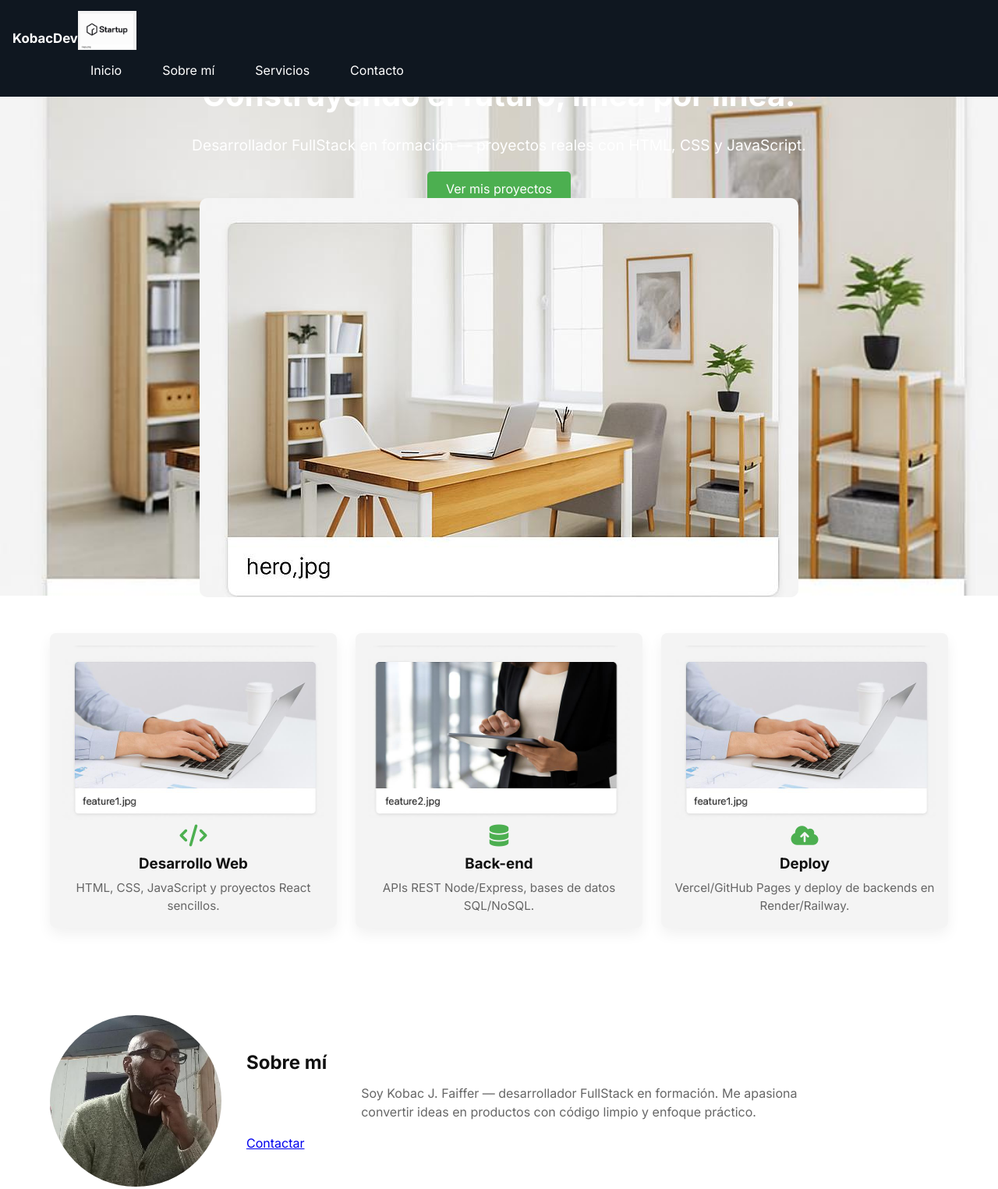
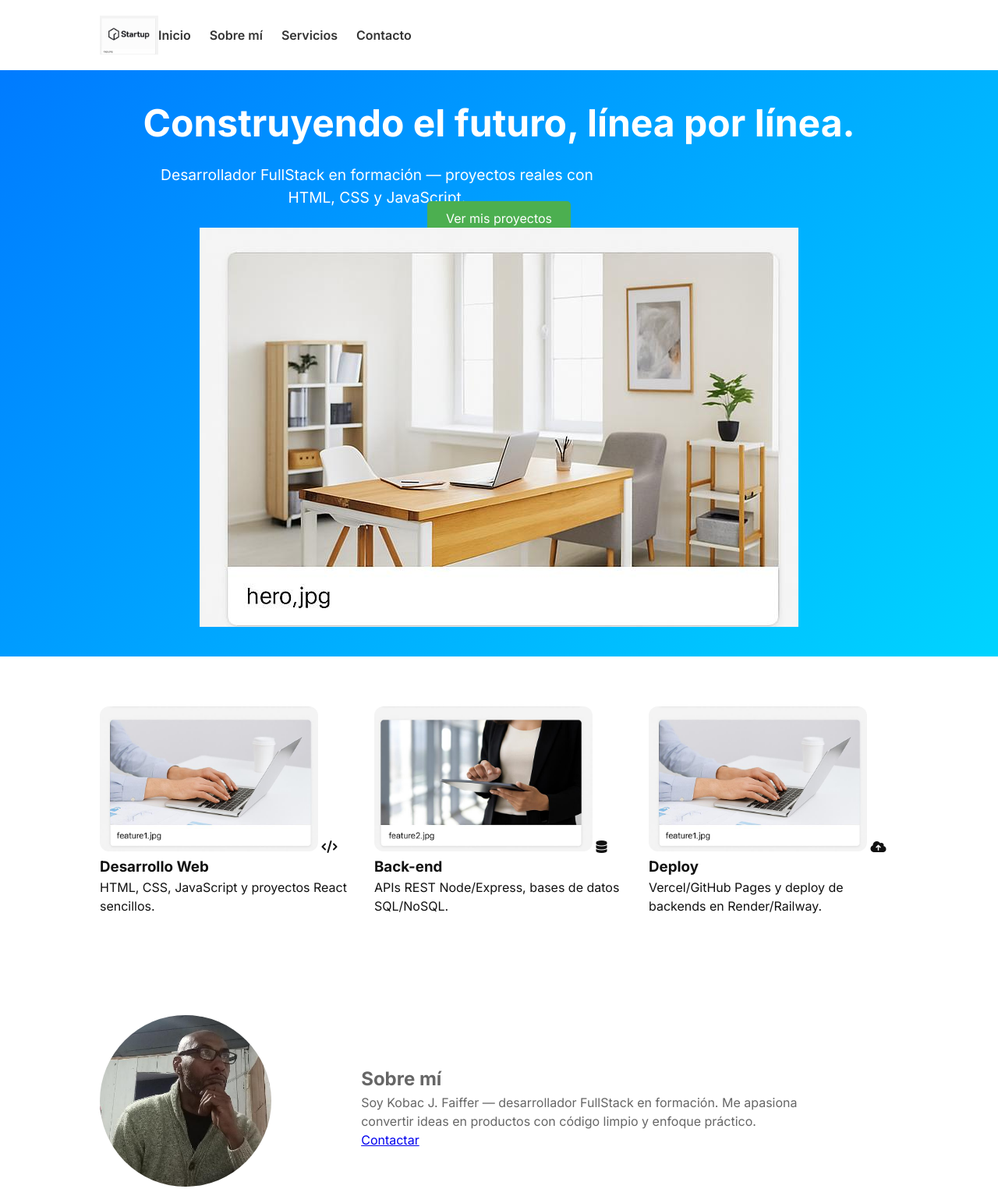
Before and after one commit to Kobacvjfaiffer/landing-page-clon, a plain HTML site: page index.html in a window 1280 px wide. Shown: the top 1525 px of the page at 78% size. Drawn offline with Linux system fonts and the light colour scheme.

Commit message:
fix navbar and features images

```diff
--- a/index.html
+++ b/index.html
@@ -5,12 +5,14 @@
   <meta name="viewport" content="width=device-width, initial-scale=1.0">
   <title>Landing Clon</title>
   <link rel="stylesheet" href="style.css">
-  <!-- Google Font (opcional) -->
+  <!-- Google Font -->
   <link href="https://fonts.googleapis.com/css2?family=Inter:wght@300;400;600;700&display=swap" rel="stylesheet">
   <!-- Font Awesome -->
   <link rel="stylesheet" href="https://cdnjs.cloudflare.com/ajax/libs/font-awesome/6.5.0/css/all.min.css">
+</head>
 
-</head>
+<body>
+  <!-- JS NAV -->
   <script>
     document.addEventListener('DOMContentLoaded', function(){
       const navToggle = document.querySelector('.nav-toggle');
@@ -22,7 +24,6 @@ document.addEventListener('DOMContentLoaded', function(){
         nav.classList.toggle('open');
       });
 
-  // cerrar menú al pulsar un link (buena UX móvil)
       document.querySelectorAll('.nav a').forEach(a=>{
         a.addEventListener('click', ()=> {
           if(nav.classList.contains('open')){
@@ -34,9 +35,9 @@ document.addEventListener('DOMContentLoaded', function(){
     });
   </script>
 
-<body>
+  <!-- HEADER -->
   <header>
-    <div class="logo">KobacDev</div>
+    <img src="assets/img/logo.png" alt="Logo de KobacDev" class="logo">
 
     <button class="nav-toggle" aria-expanded="false" aria-label="Abrir menú">
      <span class="bar"></span>
@@ -45,7 +46,6 @@ document.addEventListener('DOMContentLoaded', function(){
     </button>
 
     <nav class="nav" aria-label="Menú principal">
-    <img src="asstes/img/logo.png" alt="Logo de KobacDev" class="logo">
       <ul>
         <li><a href="#inicio">Inicio</a></li>
         <li><a href="#about">Sobre mí</a></li>
@@ -55,7 +55,9 @@ document.addEventListener('DOMContentLoaded', function(){
     </nav>
   </header>
 
+  <!-- MAIN -->
   <main>
+    <!-- HERO -->
     <section class="hero" id="inicio">
       <div class="hero-content">
        <h1>Construyendo el futuro, línea por línea.</h1>
@@ -63,40 +65,36 @@ document.addEventListener('DOMContentLoaded', function(){
        <a href="#services" class="btn">Ver mis proyectos</a>
       </div>
       <div class="hero-image">
-        <img src="asstes/img/hero.jpg" alt="Imagen de héroe">
-      </div>/
+        <img src="assets/img/hero.jpg" alt="Imagen de héroe">
+      </div>
     </section>
 
+    <!-- FEATURES -->
     <section id="services" class="features">
      <article class="card">
-      <div class="feature1-image">
-        <img src="asstes/img/feature1.jpg" alt="Imagen de card1">
-      </div>
+        <img src="assets/img/feature1.jpg" alt="Imagen de Desarrollo Web">
         <i class="fas fa-code icon"></i>
         <h3>Desarrollo Web</h3>
         <p>HTML, CSS, JavaScript y proyectos React sencillos.</p>
      </article>
      <article class="card">
-      <div class="feature2-image">
-        <img src="asstes/img/feature2.jpg" alt="Imagen de card2">
-      </div>
+        <img src="assets/img/feature2.jpg" alt="Imagen de Backend">
         <i class="fas fa-database icon"></i>
         <h3>Back-end</h3>
         <p>APIs REST Node/Express, bases de datos SQL/NoSQL.</p>
      </article>
      <article class="card">
-       <div class="feature1-image">
-        <img src="asstes/img/feature1.jpg" alt="Imagen de card1">
-      </div>
+        <img src="assets/img/feature1.jpg" alt="Imagen de Deploy">
         <i class="fas fa-cloud-upload-alt icon"></i>
         <h3>Deploy</h3>
         <p>Vercel/GitHub Pages y deploy de backends en Render/Railway.</p>
      </article>
     </section>
 
+    <!-- ABOUT -->
     <section id="about" class="about">
-     <img src="asstes/img/mi-foto.jpeg"
-       srcset="asstes/img/mi-foto.jpeg 480w, assets/img/profile.jpg 800w"
+     <img src="assets/img/mi-foto.jpeg"
+       srcset="assets/img/mi-foto.jpeg 480w, assets/img/profile.jpg 800w"
        sizes="(max-width:600px) 120px, 220px"
        alt="Foto de Kobac">
      <div class="about-text">
@@ -105,21 +103,15 @@ document.addEventListener('DOMContentLoaded', function(){
        <a href="#contact" class="btn">Contactar</a>
      </div>
     </section>
-
    </main>
 
+  <!-- FOOTER -->
   <footer>
     <p>&copy; 2025 Kobac J. Faiffer - Todos los derechos reservados.</p>
     <div class="social-links">
-    <a href="https://github.com/Kobacvjfaiffer" target="_blank">
-      <i class="fab fa-github"></i>
-    </a>
-    <a href="https://www.linkedin.com/in/kobac-j-faiffer-950750bb/" target="_blank">
-      <i class="fab fa-linkedin"></i>
-    </a>
+      <a href="https://github.com/Kobacvjfaiffer" target="_blank"><i class="fab fa-github"></i></a>
+      <a href="https://www.linkedin.com/in/kobac-j-faiffer-950750bb/" target="_blank"><i class="fab fa-linkedin"></i></a>
     </div>
   </footer>
-
-
 </body>
 </html>
--- a/style.css
+++ b/style.css
@@ -1,270 +1,238 @@
-html{ scroll-behavior: smooth; }
-/* Mobile First base */
-body {
-  font-family: Arial, sans-serif;
+:root {
+  --bg: #0f1720;
+  --accent: #4CAF50;
+  --text: #111;
+  --muted: #666;
+}
+
+* {
+  box-sizing: border-box;
   margin: 0;
   padding: 0;
 }
 
-.features {
+body {
+  font-family: 'Inter', Arial, sans-serif;
+  color: var(--text);
+  line-height: 1.5;
+  scroll-behavior: smooth;
+}
+
+/* ---------------- HEADER ---------------- */
+header {
+  display: flex;
+  align-items: center;
+  justify-content: space-between;
+  padding: 20px 10%;
+  background-color: #fff;
+  position: sticky;
+  top: 0;
+  z-index: 1000;
+}
+
+.logo {
+  height: 50px;
+}
+
+.nav-toggle {
+  background: none;
+  border: 0;
   display: flex;
   flex-direction: column;
-  gap: 1.5rem;
-  padding: 1.5rem;
+  gap: 5px;
+  padding: 6px;
+  cursor: pointer;
 }
 
-.features article {
-  background: #f4f4f4;
-  padding: 1rem;
-  border-radius: 8px;
-  text-align: center;
+.nav-toggle .bar {
+  width: 22px;
+  height: 2px;
+  background: #333;
+  border-radius: 2px;
+  transition: transform .25s;
+}
+
+.nav {
+  display: none;
+  width: 100%;
+}
+
+.nav.open {
+  display: block;
+  position: absolute;
+  left: 0;
+  top: 100%;
+  background: var(--bg);
+  padding: 12px 0;
+  box-shadow: 0 8px 20px rgba(0,0,0,.3);
+}
+/* NAVBAR */
+.nav ul {
+  display: flex;
+  gap: 1.5rem;
+  list-style: none;
+  padding: 0;
+  margin: 0;
+}
+
+.nav a {
+  text-decoration: none;
+  color: #333; /* <- texto visible */
+  font-weight: 600;
+  transition: color 0.3s;
+}
+
+.nav a:hover {
+  color: #0077ff; /* <- color al pasar el cursor */
 }
 
 
-* {
-  margin: 0;
-  padding: 0;
-  box-sizing: border-box;
-}
 
-body {
-  font-family: Arial, sans-serif;
-  line-height: 1.6;
-  color: #333;
-}
-
-header {
-  background: #111;
-  color: #fff;
-  padding: 1rem 2rem;
-}
-
-nav {
-  display: flex;
-  justify-content: space-between;
-  align-items: center;
-}
-
-nav ul {
-  list-style: none;
-  display: flex;
-  gap: 1.5rem;
-}
-
-nav a {
-  color: #fff;
-  text-decoration: none;
-}
-
+/* ---------------- HERO ---------------- */
 .hero {
-  height: 80vh;
   display: flex;
   flex-direction: column;
   justify-content: center;
   align-items: center;
   text-align: center;
-  background: linear-gradient(to right, #4facfe, #00f2fe);
+  padding: 2rem;
+  background: linear-gradient(135deg, #007BFF, #00D4FF);
   color: #fff;
-}
-
-.hero button {
-  margin-top: 1rem;
-  padding: 0.8rem 2rem;
-  border: none;
-  background: #111;
-  color: #fff;
-  cursor: pointer;
-  border-radius: 5px;
-}
-
-.features {
-  display: grid;
-  grid-template-columns: repeat(3, 1fr);
-  gap: 2rem;
-  padding: 3rem;
-}
-
-/* Tablet */
-@media (min-width: 768px) {
-  .features {
-    flex-direction: row;
-    justify-content: space-between;
-  }
-
-  .features article {
-    flex: 1;
-  }
-}
-
-/* Desktop grande */
-@media (min-width: 1024px) {
-  nav ul {
-    gap: 2rem;
-  }
-
-  .hero {
-    padding: 4rem;
-  }
-
-  .features {
-    gap: 2rem;
-    padding: 4rem;
-  }
-}
-
-footer {
-  background-color: #222;
-  color: #fff;
-  text-align: center;
-  padding: 20px;
-  margin-top: 40px;
-}
-
-footer a {
-  color: #4CAF50;
-  text-decoration: none;
-  margin: 0 10px;
-}
-
-footer a:hover {
-  text-decoration: underline;
-}
-footer {
-  background-color: #222;
-  color: #fff;
-  text-align: center;
-  padding: 20px;
-  margin-top: 40px;
-}
-
-footer p {
-  margin-bottom: 10px;
-}
-
-.social-links a {
-  color: #fff;
-  font-size: 24px;
-  margin: 0 10px;
-  transition: color 0.3s ease;
-}
-
-.social-links a:hover {
-  color: #4CAF50; /* Verde brillante en hover */
-}
-:root{ --bg:#0f1720; --accent:#4CAF50; --text:#111; --muted:#666; }
-
-*{box-sizing:border-box;margin:0;padding:0}
-body{font-family: 'Inter', Arial, sans-serif;color:var(--text);line-height:1.5}
-
-
-/* Header */
-header {
-  display:flex;
-  align-items:center;
-  justify-content:space-between;
-  padding:14px 16px;
-  background:var(--bg);
-  color:#fff;
-  position:relative;
-  z-index:1000;
-}
-
-.logo{ font-weight:700; font-size:1.05rem }
-.nav-toggle{ background:none;border:0;display:flex;flex-direction:column;gap:5px;padding:6px;cursor:pointer }
-.nav-toggle .bar{ width:22px;height:2px;background:#fff;display:block;border-radius:2px; transition:transform .25s}
-.nav{ display:none; width:100% }
-.nav.open{ display:block; position:absolute; left:0; top:100%; background:var(--bg); padding:12px 0; box-shadow: 0 8px 20px rgba(0,0,0,.3) }
-.nav ul{ list-style:none; display:flex; flex-direction:column; gap:6px; text-align:center }
-.nav a{ color:#fff; text-decoration:none; display:block; padding:8px 16px }
-.nav a:hover{ color:var(--accent); background: rgba(255,255,255,0.03)}
-
-/* Hero Section */
-.hero {
-  height: 80vh;
-  display: flex;
-  flex-direction: column;
-  justify-content: center;
-  align-items: center;
-  text-align: center;
-  padding: 0 20px;
-  background: linear-gradient(rgba(0,0,0,0.6), rgba(0,0,0,0.6)),
-              url('https://picsum.photos/1920/1080') no-repeat center/cover;
-  color: #fff;
+  min-height: 80vh;
 }
 
 .hero h1 {
-  font-size: 2.5rem;
-  margin-bottom: 20px;
+  font-size: 3rem;
 }
 
 .hero p {
+  margin-top: 1rem;
   font-size: 1.2rem;
-  margin-bottom: 30px;
+  max-width: 600px;
 }
 
 .hero .btn {
-  background: #4CAF50;
+  background: var(--accent);
   padding: 12px 24px;
   border-radius: 5px;
   color: #fff;
   text-decoration: none;
+  margin-top: 1.5rem;
   transition: background 0.3s;
 }
 
 .hero .btn:hover {
   background: #45a049;
 }
-.features{ padding:1.5rem 1rem; display:grid; gap:1rem }
-.card{ background:#fff; padding:1rem; border-radius:10px; text-align:center; box-shadow:0 8px 18px rgba(2,6,23,.06) }
-.card .icon{ font-size:28px; color:var(--accent); margin-bottom:8px }
-.card h3{ margin-bottom:6px }
-.card p{ color:var(--muted); font-size:.95rem }
 
-.about{ padding:2rem 1rem; text-align:center }
-.about img{ width:110px;height:110px;border-radius:50%;object-fit:cover;margin:0 auto 1rem; display:block }
-.about-text h2{ margin-bottom:.6rem }
-.about-text p{ color:var(--muted); max-width:60ch; margin:0 auto 1rem }
+/* ---------------- FEATURES ---------------- */
+.features {
+  display: grid;
+  grid-template-columns: repeat(3, 1fr);
+  gap: 2rem;
+  padding: 4rem 10%;
+}
 
-@media(min-width:768px){
-  /* Header: menú horizontal */
-  .nav { display:block; position:static; }
-  .nav-toggle { display:none; }
-  .nav ul { flex-direction:row; gap:1.25rem; }
+.feature {
+  background: #f9f9f9;
+  padding: 2rem;
+  border-radius: 10px;
+  text-align: center;
+  box-shadow: 0px 2px 8px rgba(0,0,0,0.1);
+}
 
-  /* Hero desktop */
-  .hero{
-    min-height:80vh;
-    padding:6rem;
-    background-image: url('asstes/img/hero.jpg');
-    background-position:center;
-    background-size:cover;
+.features img {
+  max-width: 100%;
+  height: auto;
+  border-radius: 12px;
+}
+/* En desktop limitar el tamaño */
+@media (min-width: 768px) {
+  .features img {
+    max-width: 280px;  /* ajusta según diseño */
+  }
+}
+
+/* ---------------- ABOUT ---------------- */
+.about {
+  padding: 4rem 10%;
+  text-align: center;
+}
+
+.about img {
+  width: 220px;
+  height: 220px;
+  border-radius: 50%;
+  object-fit: cover;
+  margin-bottom: 1rem;
+}
+
+.about-text {
+  max-width: 60ch;
+  margin: 0 auto;
+  color: var(--muted);
+}
+
+/* ---------------- FOOTER ---------------- */
+footer {
+  background: #222;
+  color: #fff;
+  text-align: center;
+  padding: 2rem;
+  margin-top: 3rem;
+}
+
+footer p {
+  margin: 0.5rem 0;
+}
+
+footer a {
+  color: #00D4FF;
+  text-decoration: none;
+}
+
+footer a:hover {
+  text-decoration: underline;
+}
+
+/* ---------------- MEDIA QUERIES ---------------- */
+@media (max-width: 768px) {
+  .features {
+    grid-template-columns: 1fr;
   }
 
-  /* Features grid */
-  .features { grid-template-columns: repeat(3, 1fr); padding:3rem 4rem; gap:1.5rem; }
+  .hero h1 {
+    font-size: 2rem;
+  }
 
-  /* About side-by-side */
-  .about{ display:flex; align-items:center; gap:2rem; text-align:left; padding:4rem }
-  .about img{ width:220px; height:220px; margin:0 }
-  .about-text{ flex:1 }
-  .cards { grid-template-columns: repeat(3,1fr) }
+  .hero p {
+    font-size: 1rem;
+  }
 }
 
-.hero-image img {
-  max-width: 100%;
-  height: auto;
-  border-radius: 10px;
+@media (min-width: 768px) {
+  .nav {
+    display: block;
+    position: static;
+  }
+
+  .nav-toggle {
+    display: none;
+  }
+
+  .nav ul {
+    flex-direction: row;
+    gap: 1.5rem;
+  }
+
+  .about {
+    display: flex;
+    align-items: center;
+    gap: 2rem;
+    text-align: left;
+  }
+
+  .about-text {
+    flex: 1;
+  }
 }
-.logo {
-  height: 50px;
-}
-.feature1-image img {
-  max-width: 100%;
-  height: auto;
-  border-radius: 10px;
-}
-.feature2-image img {
-  max-width: 100%;
-  height: auto;
-  border-radius: 10px;
-}
```
Also changed, not shown: assets/img/feature1.jpg (renamed from asstes/img/feature1.jpg), assets/img/feature2.jpg (renamed from asstes/img/feature2.jpg), assets/img/hero.jpg (renamed from asstes/img/hero.jpg), assets/img/logo.png (renamed from asstes/img/logo.png), assets/img/mi-foto.jpeg (renamed from asstes/img/mi-foto.jpeg). Lines whose indentation alone changed are shown as unchanged.
